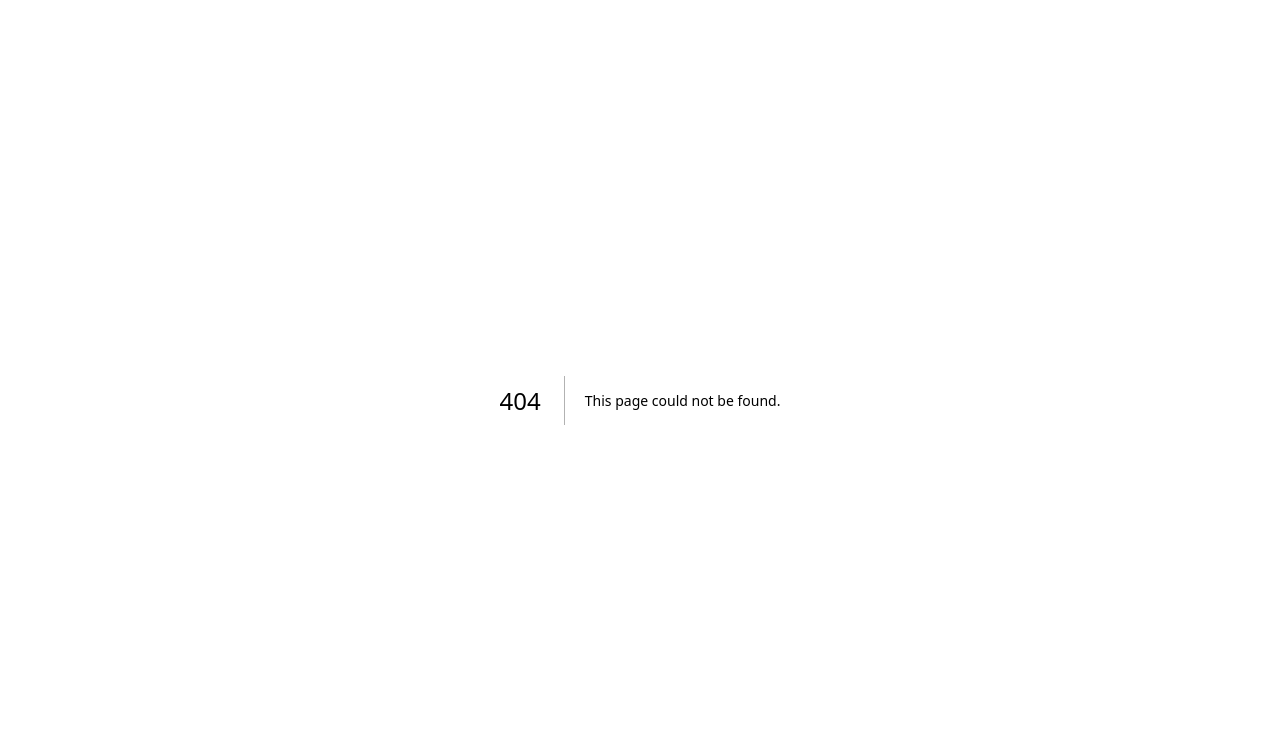
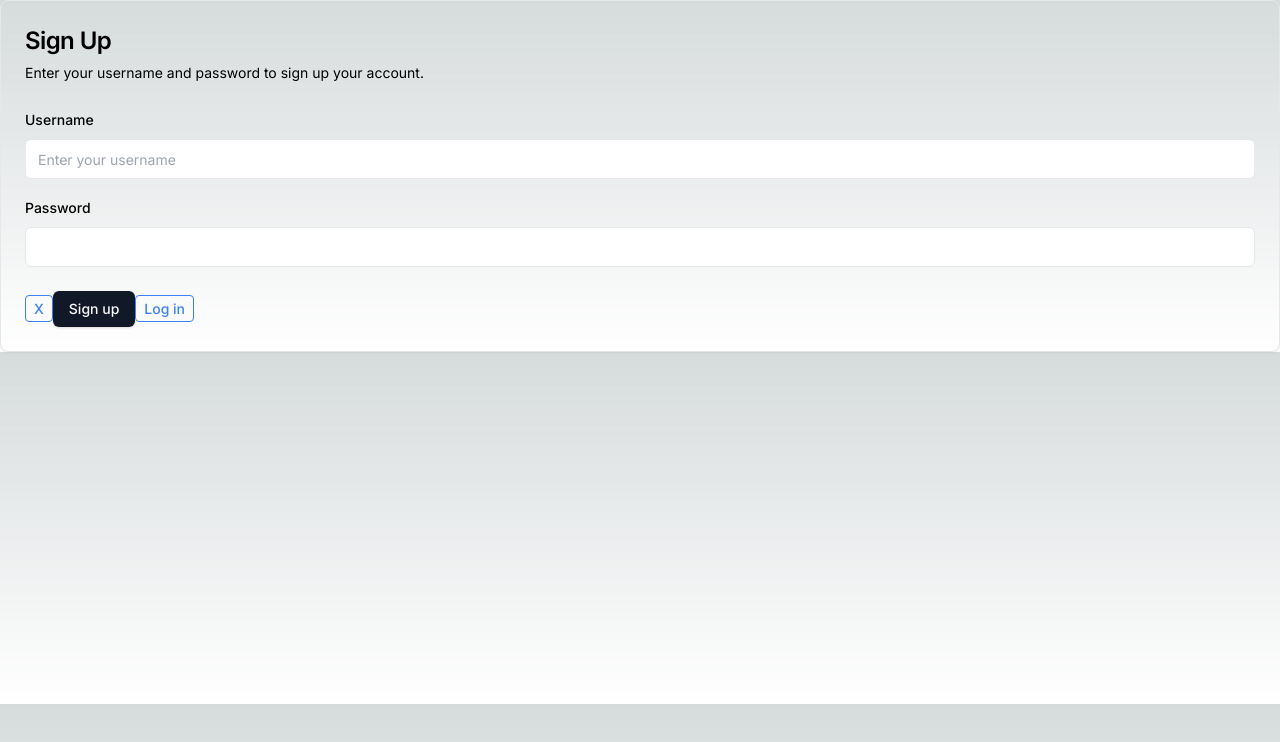
Before and after one commit to JackWang0318/z-music-lib-web-demo, a Next.js app: page /signup in a window 1280 px wide. Before the commit this address had no page. Shown: the top 742 px of the page. Built offline with nearby package versions, Linux system fonts and the light colour scheme.

Commit message:
Add login & signup page

```diff
--- a/src/app/layout.tsx
+++ b/src/app/layout.tsx
@@ -1,22 +1,22 @@
-import type { Metadata } from 'next'
-import { Inter } from 'next/font/google'
-import './globals.css'
+import type { Metadata } from "next";
+import { Inter } from "next/font/google";
+import "./globals.css";
 
-const inter = Inter({ subsets: ['latin'] })
+const inter = Inter({ subsets: ["latin"] });
 
 export const metadata: Metadata = {
-  title: 'Create Next App',
-  description: 'Generated by create next app',
-}
+  title: "Z Music Lib",
+  description: "Generated by create next app",
+};
 
 export default function RootLayout({
   children,
 }: {
-  children: React.ReactNode
+  children: React.ReactNode;
 }) {
   return (
     <html lang="en">
       <body className={inter.className}>{children}</body>
     </html>
-  )
+  );
 }
--- /dev/null
+++ b/src/app/login/page.tsx
@@ -0,0 +1,62 @@
+import {
+  CardTitle,
+  CardDescription,
+  CardHeader,
+  CardContent,
+  CardFooter,
+  Card,
+} from "@/components/ui/card";
+import { Label } from "@/components/ui/label";
+import { Input } from "@/components/ui/input";
+import { Button } from "@/components/ui/button";
+import Link from "next/link";
+
+export default function LoginBar() {
+  return (
+    <Card>
+      <CardHeader>
+        <CardTitle className="text-2xl">Log In</CardTitle>
+        <CardDescription>
+          Enter your username and password to login to your account.
+        </CardDescription>
+      </CardHeader>
+      <CardContent className="space-y-4">
+        <div className="space-y-2">
+          <Label htmlFor="username">Username</Label>
+          <Input
+            id="username"
+            placeholder="Enter your username"
+            required
+            type="text"
+          />
+        </div>
+        <div className="space-y-2">
+          <Label htmlFor="password">Password</Label>
+          <Input id="password" required type="password" />
+        </div>
+      </CardContent>
+      <CardFooter>
+        <div className="justify-content: space-between align-items:center">
+          <Link
+            className="px-2 py-1 text-sm font-medium rounded border border-blue-500 text-blue-500 hover:border-blue-600 hover:text-blue-600"
+            href="/"
+          >
+            X
+          </Link>
+          <Link
+            className="inline-flex h-9 items-center justify-center rounded-md bg-gray-900 px-4 py-2 text-sm font-medium text-gray-50 shadow transition-colors hover:bg-gray-900/90 focus-visible:outline-none focus-visible:ring-1 focus-visible:ring-gray-950 disabled:pointer-events-none disabled:opacity-50 dark:bg-gray-50 dark:text-gray-900 dark:hover:bg-gray-50/90"
+            href="/#"
+          >
+            Log in
+          </Link>
+          <Link
+            className="px-2 py-1 text-sm font-medium rounded border border-blue-500 text-blue-500 hover:border-blue-600 hover:text-blue-600"
+            href="/signup"
+          >
+            Sign up
+          </Link>
+        </div>
+      </CardFooter>
+    </Card>
+  );
+}
--- a/src/app/loginPage.tsx
+++ /dev/null
@@ -1,8 +0,0 @@
-import { LoginBar } from "@/components/component/login-bar";
-import React from "react";
-
-const loginPage = () => {
-  return <LoginBar />;
-};
-
-export default loginPage;
--- a/src/app/page.tsx
+++ b/src/app/page.tsx
@@ -44,7 +44,7 @@ export function MainPage() {
             className="text-sm font-medium hover:underline underline-offset-4"
             href="#"
           >
-            Testimonials
+            MusicHub
           </Link>
           <Link
             className="text-sm font-medium hover:underline underline-offset-4"
@@ -55,13 +55,13 @@ export function MainPage() {
           <div className="flex items-center gap-4">
             <Link
               className="px-2 py-1 text-sm font-medium rounded bg-blue-500 text-white hover:bg-blue-600"
-              href="/loginPage"
+              href="/login"
             >
               Log In
             </Link>
             <Link
               className="px-2 py-1 text-sm font-medium rounded border border-blue-500 text-blue-500 hover:border-blue-600 hover:text-blue-600"
-              href="#"
+              href="/signup"
             >
               Sign Up
             </Link>
--- /dev/null
+++ b/src/app/signup/page.tsx
@@ -0,0 +1,62 @@
+import {
+  CardTitle,
+  CardDescription,
+  CardHeader,
+  CardContent,
+  CardFooter,
+  Card,
+} from "@/components/ui/card";
+import { Label } from "@/components/ui/label";
+import { Input } from "@/components/ui/input";
+import { Button } from "@/components/ui/button";
+import Link from "next/link";
+
+export default function SignupBar() {
+  return (
+    <Card>
+      <CardHeader>
+        <CardTitle className="text-2xl">Sign Up</CardTitle>
+        <CardDescription>
+          Enter your username and password to sign up your account.
+        </CardDescription>
+      </CardHeader>
+      <CardContent className="space-y-4">
+        <div className="space-y-2">
+          <Label htmlFor="username">Username</Label>
+          <Input
+            id="username"
+            placeholder="Enter your username"
+            required
+            type="text"
+          />
+        </div>
+        <div className="space-y-2">
+          <Label htmlFor="password">Password</Label>
+          <Input id="password" required type="password" />
+        </div>
+      </CardContent>
+      <CardFooter>
+        <div className="justify-content: space-between align-items:center">
+          <Link
+            className="px-2 py-1 text-sm font-medium rounded border border-blue-500 text-blue-500 hover:border-blue-600 hover:text-blue-600"
+            href="/"
+          >
+            X
+          </Link>
+          <Link
+            className="inline-flex h-9 items-center justify-center rounded-md bg-gray-900 px-4 py-2 text-sm font-medium text-gray-50 shadow transition-colors hover:bg-gray-900/90 focus-visible:outline-none focus-visible:ring-1 focus-visible:ring-gray-950 disabled:pointer-events-none disabled:opacity-50 dark:bg-gray-50 dark:text-gray-900 dark:hover:bg-gray-50/90"
+            href="/#"
+          >
+            Sign up
+          </Link>
+          <Link
+            className="px-2 py-1 text-sm font-medium rounded border border-blue-500 text-blue-500 hover:border-blue-600 hover:text-blue-600"
+            href="/login"
+          >
+            Log in
+          </Link>
+        </div>
+      </CardFooter>
+    </Card>
+  );
+}
```
Also changed, not shown: src/app/compose/page.tsx (added).
